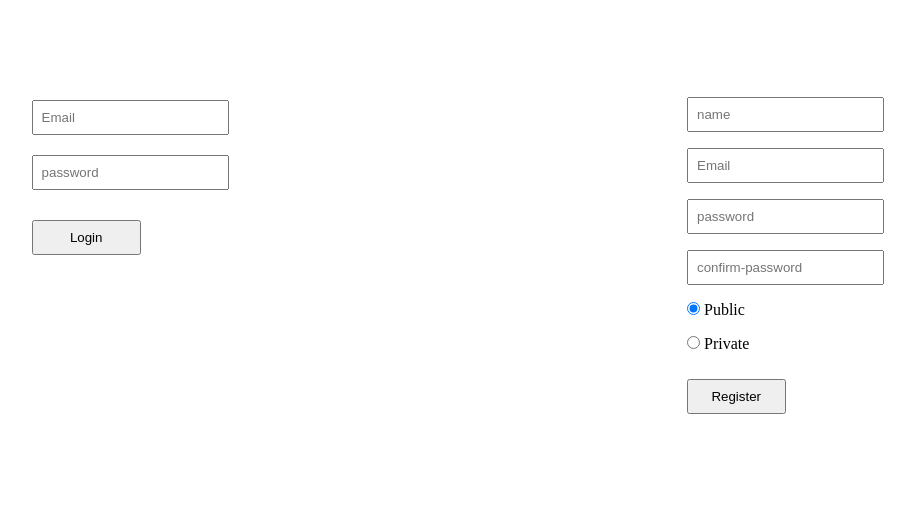
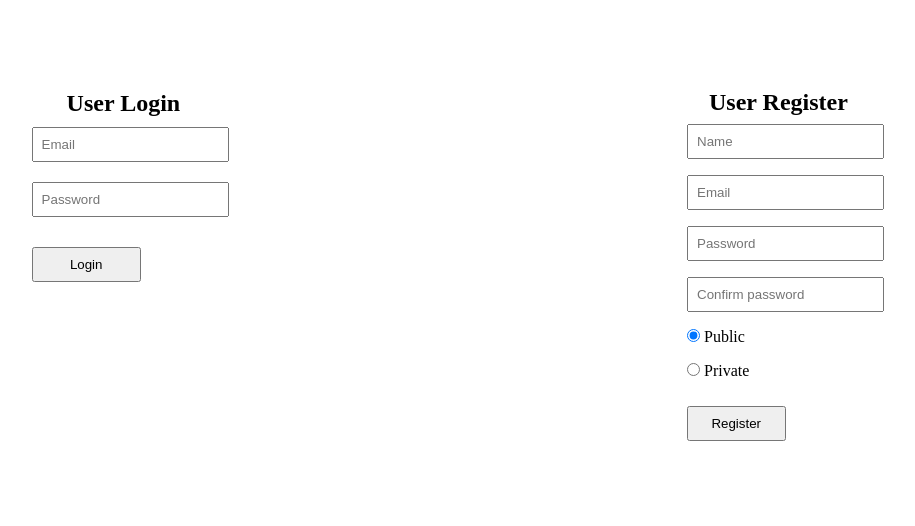
Before and after one commit to 786MohammadAtif786/chatting-with-raft, a website: page views/login-register.html in a window 1280 px wide. Shown: the whole page, without its empty margins (68-983 px from the left). Drawn offline with Linux system fonts and the light colour scheme.

```diff
--- a/public/css/app.css
+++ b/public/css/app.css
@@ -116,3 +116,9 @@
   cursor: pointer;
   margin: 10px auto;
 }
+.login-form h2 {
+  margin-left: 45px;
+}
+.register-form h2 {
+  margin-left: 30px;
+}
--- a/views/login-register.html
+++ b/views/login-register.html
@@ -9,12 +9,13 @@
 </head>
 <body>
   <aside class="login-form">
+    <h2>User Login</h2>
     <form method="POST" action="/login">
       <div class="first-field">
         <input type="email" name="eamil" placeholder="Email">
       </div>
       <div class="first-field">
-        <input type="password" name="password" placeholder="password">
+        <input type="password" name="password" placeholder="Password">
       </div>
       <div class="first-field">
         <button>Login</button>
@@ -22,18 +23,19 @@
     </form>
   </aside>
   <main class="register-form">
+    <h2>User Register</h2>
     <form action="/register" method="POST">
       <div class="register-field">
-        <input type="text" name="name" placeholder="name">
+        <input type="text" name="name" placeholder="Name">
       </div>
       <div class="register-field">
         <input type="email" name="eamil" placeholder="Email">
       </div>
       <div class="register-field">
-        <input type="password" name="password" placeholder="password">
+        <input type="password" name="password" placeholder="Password">
       </div>
       <div class="register-field">
-        <input type="password" name="confirm-password" placeholder="confirm-password">
+        <input type="password" name="confirm-password" placeholder="Confirm password">
       </div>
       <div class="register-field">
         <input type="radio" name="profile-type" value="public" checked>
```
Also changed, not shown: app.js (+9 -1 lines).
